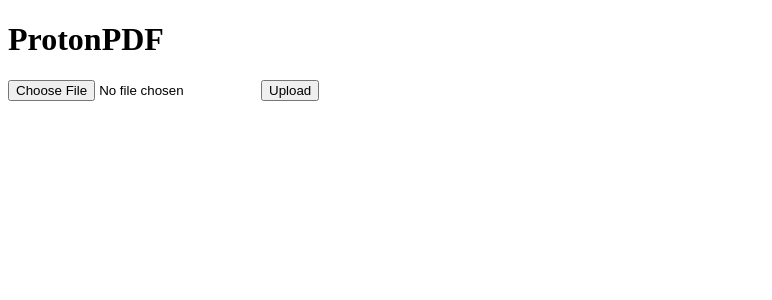
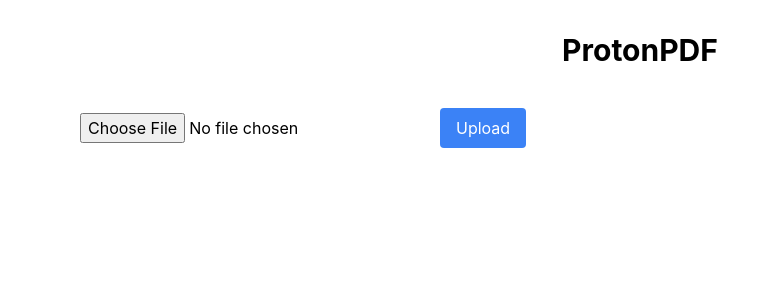
Before and after one commit to Parzigit/ProtonPDF, a React (Create React App) app: page / in a window 1280 px wide. Shown: the top 300 px of the page, without its empty margins (0-772 px from the left). Built offline with nearby package versions, Linux system fonts and the light colour scheme.

Commit message:
Update index.css

```diff
--- a/src/index.css
+++ b/src/index.css
@@ -1,38 +1,30 @@
-.App {
-  text-align: center;
+@tailwind base;
+@tailwind components;
+@tailwind utilities;
+body {
+  margin: 0;
+  font-family: -apple-system, BlinkMacSystemFont, 'Segoe UI', 'Roboto', 'Oxygen',
+    'Ubuntu', 'Cantarell', 'Fira Sans', 'Droid Sans', 'Helvetica Neue',
+    sans-serif;
+  -webkit-font-smoothing: antialiased;
+  -moz-osx-font-smoothing: grayscale;
 }
-
-.App-logo {
-  height: 40vmin;
-  pointer-events: none;
+code {
+  font-family: source-code-pro, Menlo, Monaco, Consolas, 'Courier New',
+    monospace;
 }
-
-@media (prefers-reduced-motion: no-preference) {
-  .App-logo {
-    animation: App-logo-spin infinite 20s linear;
+@layer utilities {
+  .animate-slideup {
+    animation: slideup 0.3s cubic-bezier(0.4, 0, 0.2, 1);
+  }
+  @keyframes slideup {
+    from {
+      transform: translateY(100%);
+      opacity: 0;
+    }
+    to {
+      transform: translateY(0);
+      opacity: 1;
+    }
   }
 }
-
-.App-header {
-  background-color: #282c34;
-  min-height: 100vh;
-  display: flex;
-  flex-direction: column;
-  align-items: center;
-  justify-content: center;
-  font-size: calc(10px + 2vmin);
-  color: white;
-}
-
-.App-link {
-  color: #61dafb;
-}
-
-@keyframes App-logo-spin {
-  from {
-    transform: rotate(0deg);
-  }
-  to {
-    transform: rotate(360deg);
-  }
-}
```
